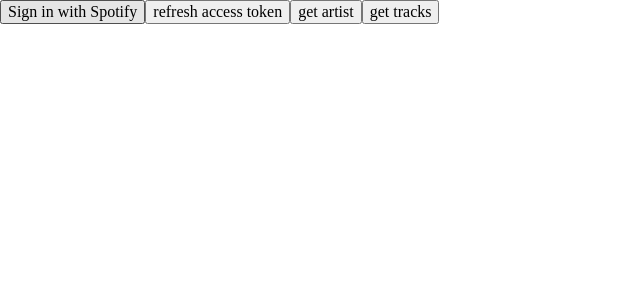
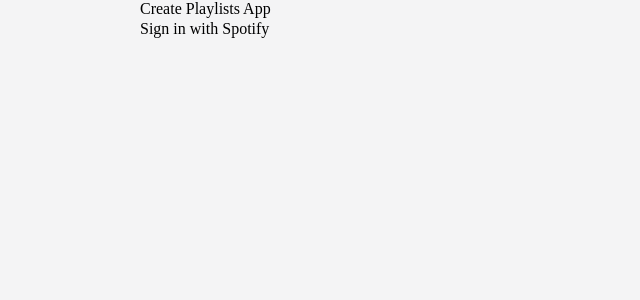
Before and after one commit to t-naganuma/next-spotify-api-tutorial, a Next.js app: page / in a window 1280 px wide. Shown: the top 300 px of the page, without its empty margins (0-640 px from the left). Built offline with nearby package versions, Linux system fonts and the light colour scheme.

Commit message:
reset.css追加

```diff
--- a/pages/_app.js
+++ b/pages/_app.js
@@ -1,4 +1,4 @@
-import '../styles/normalize.css';
+import '../styles/reset.css';
 
 function MyApp({ Component, pageProps }) {
   return <Component {...pageProps} />;
--- a/pages/index.js
+++ b/pages/index.js
@@ -1,5 +1,6 @@
 import axios from 'axios';
 import React, { useState, useEffect } from 'react';
+import styles from '../styles/layout/Layout.module.scss';
 
 export default function index() {
   const [artists, setArtists] = useState([]);
@@ -127,13 +128,17 @@
   });
 
   return (
-    <>
-      <button onClick={auth}>Sign in with Spotify</button>
-      <button onClick={refreshAccessToken}>refresh access token</button>
-      <button onClick={getArtist}>get artist</button>
-      <button onClick={getTracks}>get tracks</button>
-      <ul>{displayArtists}</ul>
-      <ul>{displayTracks}</ul>
-    </>
+    <div className={styles.container}>
+      <main>
+        <section className={styles.sec_top}>
+          <h1>Create Playlists App</h1>
+          <button onClick={auth}>Sign in with Spotify</button>
+          {/* <button onClick={getArtist}>get artist</button>
+          <button onClick={getTracks}>get tracks</button> */}
+          <ul>{displayArtists}</ul>
+          <ul>{displayTracks}</ul>
+        </section>
+      </main>
+    </div>
   );
 }
--- /dev/null
+++ b/styles/layout/Layout.module.scss
@@ -0,0 +1,14 @@
+@import '../variables.scss';
+
+.container {
+  background-color: $bg-color;
+  position: relative;
+  min-height: 100vh;
+  height: 100%;
+  width: 100%;
+}
+
+.sec_top {
+  margin: 0 auto;
+  max-width: 1000px;
+}
--- a/styles/normalize.css
+++ b/styles/reset.css
@@ -1,24 +1,33 @@
-/*! normalize.css v8.0.1 | MIT License | github.com/necolas/normalize.css */
+/*! destyle.css v2.0.2 | MIT License | https://github.com/nicolas-cusan/destyle.css */
+
+/* Reset box-model and set borders */
+/* ============================================ */
+
 *,
-*::before,
-*::after {
+::before,
+::after {
   box-sizing: border-box;
+  border-style: solid;
+  border-width: 0;
 }
-/* Document
-   ========================================================================== */
+
+/* Document */
+/* ============================================ */
 
 /**
  * 1. Correct the line height in all browsers.
  * 2. Prevent adjustments of font size after orientation changes in iOS.
+ * 3. Remove gray overlay on links for iOS.
  */
 
 html {
   line-height: 1.15; /* 1 */
   -webkit-text-size-adjust: 100%; /* 2 */
+  -webkit-tap-highlight-color: transparent; /* 3*/
 }
 
-/* Sections
-   ========================================================================== */
+/* Sections */
+/* ============================================ */
 
 /**
  * Remove the margin in all browsers.
@@ -36,18 +45,59 @@
   display: block;
 }
 
-/**
- * Correct the font size and margin on `h1` elements within `section` and
- * `article` contexts in Chrome, Firefox, and Safari.
- */
+/* Vertical rhythm */
+/* ============================================ */
 
-h1 {
-  font-size: 2em;
-  margin: 0.67em 0;
+p,
+table,
+blockquote,
+address,
+pre,
+iframe,
+form,
+figure,
+dl {
+  margin: 0;
 }
 
-/* Grouping content
-   ========================================================================== */
+/* Headings */
+/* ============================================ */
+
+h1,
+h2,
+h3,
+h4,
+h5,
+h6 {
+  font-size: inherit;
+  line-height: inherit;
+  font-weight: inherit;
+  margin: 0;
+}
+
+/* Lists (enumeration) */
+/* ============================================ */
+
+ul,
+ol {
+  margin: 0;
+  padding: 0;
+  list-style: none;
+}
+
+/* Lists (definition) */
+/* ============================================ */
+
+dt {
+  font-weight: bold;
+}
+
+dd {
+  margin-left: 0;
+}
+
+/* Grouping content */
+/* ============================================ */
 
 /**
  * 1. Add the correct box sizing in Firefox.
@@ -58,6 +108,10 @@
   box-sizing: content-box; /* 1 */
   height: 0; /* 1 */
   overflow: visible; /* 2 */
+  border-top-width: 1px;
+  margin: 0;
+  clear: both;
+  color: inherit;
 }
 
 /**
@@ -67,11 +121,15 @@
 
 pre {
   font-family: monospace, monospace; /* 1 */
-  font-size: 1em; /* 2 */
+  font-size: inherit; /* 2 */
 }
 
-/* Text-level semantics
-   ========================================================================== */
+address {
+  font-style: inherit;
+}
+
+/* Text-level semantics */
+/* ============================================ */
 
 /**
  * Remove the gray background on active links in IE 10.
@@ -79,6 +137,8 @@
 
 a {
   background-color: transparent;
+  text-decoration: none;
+  color: inherit;
 }
 
 /**
@@ -87,7 +147,6 @@
  */
 
 abbr[title] {
-  border-bottom: none; /* 1 */
   text-decoration: underline; /* 2 */
   text-decoration: underline dotted; /* 2 */
 }
@@ -110,7 +169,7 @@
 kbd,
 samp {
   font-family: monospace, monospace; /* 1 */
-  font-size: 1em; /* 2 */
+  font-size: inherit; /* 2 */
 }
 
 /**
@@ -142,23 +201,25 @@
   top: -0.5em;
 }
 
-/* Embedded content
-   ========================================================================== */
+/* Embedded content */
+/* ============================================ */
 
 /**
- * Remove the border on images inside links in IE 10.
+ * Prevent vertical alignment issues.
  */
 
-img {
-  border-style: none;
+img,
+embed,
+object,
+iframe {
+  vertical-align: bottom;
 }
 
-/* Forms
-   ========================================================================== */
+/* Forms */
+/* ============================================ */
 
 /**
- * 1. Change the font styles in all browsers.
- * 2. Remove the margin in Firefox and Safari.
+ * Reset form fields to make them styleable
  */
 
 button,
@@ -166,10 +227,31 @@
 optgroup,
 select,
 textarea {
-  font-family: inherit; /* 1 */
-  font-size: 100%; /* 1 */
-  line-height: 1.15; /* 1 */
-  margin: 0; /* 2 */
+  -webkit-appearance: none;
+  appearance: none;
+  vertical-align: middle;
+  color: inherit;
+  font: inherit;
+  background: transparent;
+  padding: 0;
+  margin: 0;
+  outline: 0;
+  border-radius: 0;
+  text-align: inherit;
+}
+
+/**
+ * Reset radio and checkbox appearance to preserve their look in iOS.
+ */
+
+[type='checkbox'] {
+  -webkit-appearance: checkbox;
+  appearance: checkbox;
+}
+
+[type='radio'] {
+  -webkit-appearance: radio;
+  appearance: radio;
 }
 
 /**
@@ -202,7 +284,16 @@
 [type='button'],
 [type='reset'],
 [type='submit'] {
-  -webkit-appearance: button;
+  cursor: pointer;
+  -webkit-appearance: none;
+  appearance: none;
+}
+
+button[disabled],
+[type='button'][disabled],
+[type='reset'][disabled],
+[type='submit'][disabled] {
+  cursor: default;
 }
 
 /**
@@ -229,11 +320,29 @@
 }
 
 /**
- * Correct the padding in Firefox.
+ * Remove arrow in IE10 & IE11
+ */
+
+select::-ms-expand {
+  display: none;
+}
+
+/**
+ * Remove padding
+ */
+
+option {
+  padding: 0;
+}
+
+/**
+ * Reset to invisible
  */
 
 fieldset {
-  padding: 0.35em 0.75em 0.625em;
+  margin: 0;
+  padding: 0;
+  min-width: 0;
 }
 
 /**
@@ -244,7 +353,6 @@
  */
 
 legend {
-  box-sizing: border-box; /* 1 */
   color: inherit; /* 2 */
   display: table; /* 1 */
   max-width: 100%; /* 1 */
@@ -269,17 +377,6 @@
 }
 
 /**
- * 1. Add the correct box sizing in IE 10.
- * 2. Remove the padding in IE 10.
- */
-
-[type='checkbox'],
-[type='radio'] {
-  box-sizing: border-box; /* 1 */
-  padding: 0; /* 2 */
-}
-
-/**
  * Correct the cursor style of increment and decrement buttons in Chrome.
  */
 
@@ -289,13 +386,11 @@
 }
 
 /**
- * 1. Correct the odd appearance in Chrome and Safari.
- * 2. Correct the outline style in Safari.
+ * 1. Correct the outline style in Safari.
  */
 
 [type='search'] {
-  -webkit-appearance: textfield; /* 1 */
-  outline-offset: -2px; /* 2 */
+  outline-offset: -2px; /* 1 */
 }
 
 /**
@@ -316,8 +411,16 @@
   font: inherit; /* 2 */
 }
 
-/* Interactive
-   ========================================================================== */
+/**
+ * Clickable labels
+ */
+
+label[for] {
+  cursor: pointer;
+}
+
+/* Interactive */
+/* ============================================ */
 
 /*
  * Add the correct display in Edge, IE 10+, and Firefox.
@@ -335,8 +438,39 @@
   display: list-item;
 }
 
-/* Misc
-   ========================================================================== */
+/*
+ * Remove outline for editable content.
+ */
+
+[contenteditable] {
+  outline: none;
+}
+
+/* Table */
+/* ============================================ */
+
+table {
+  border-collapse: collapse;
+  border-spacing: 0;
+}
+
+caption {
+  text-align: left;
+}
+
+td,
+th {
+  vertical-align: top;
+  padding: 0;
+}
+
+th {
+  text-align: left;
+  font-weight: bold;
+}
+
+/* Misc */
+/* ============================================ */
 
 /**
  * Add the correct display in IE 10+.
--- /dev/null
+++ b/styles/variables.scss
@@ -0,0 +1,4 @@
+$primary-color: #b9e0e1;
+$secondary-color: #98c9db;
+$bg-color: #f4f4f5;
+$accent-color: #dfbb49;
```
Also changed, not shown: components/layout/Layout.js (added, +8 -0 lines), styles/components/Button.module.scss (added).
